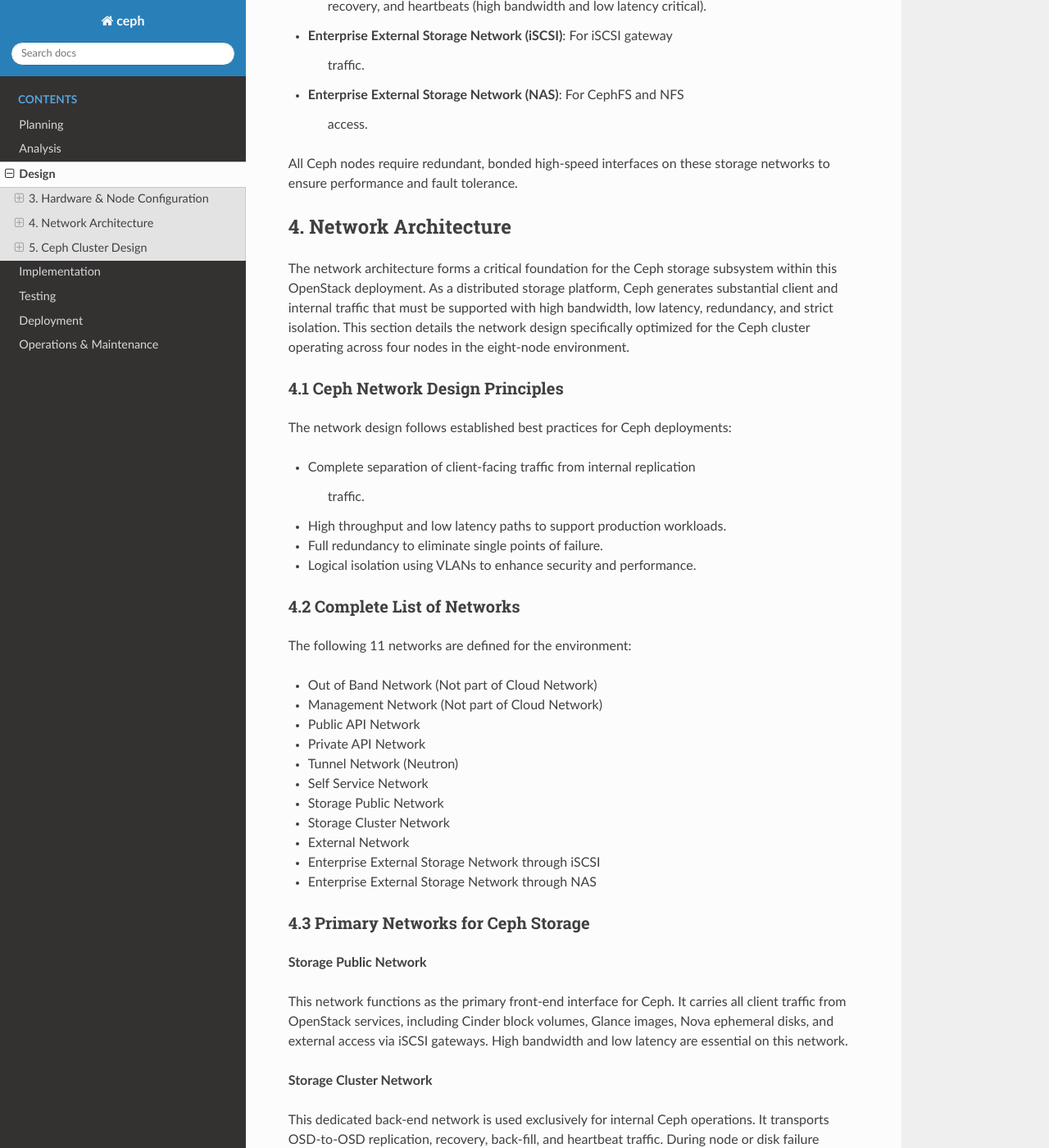
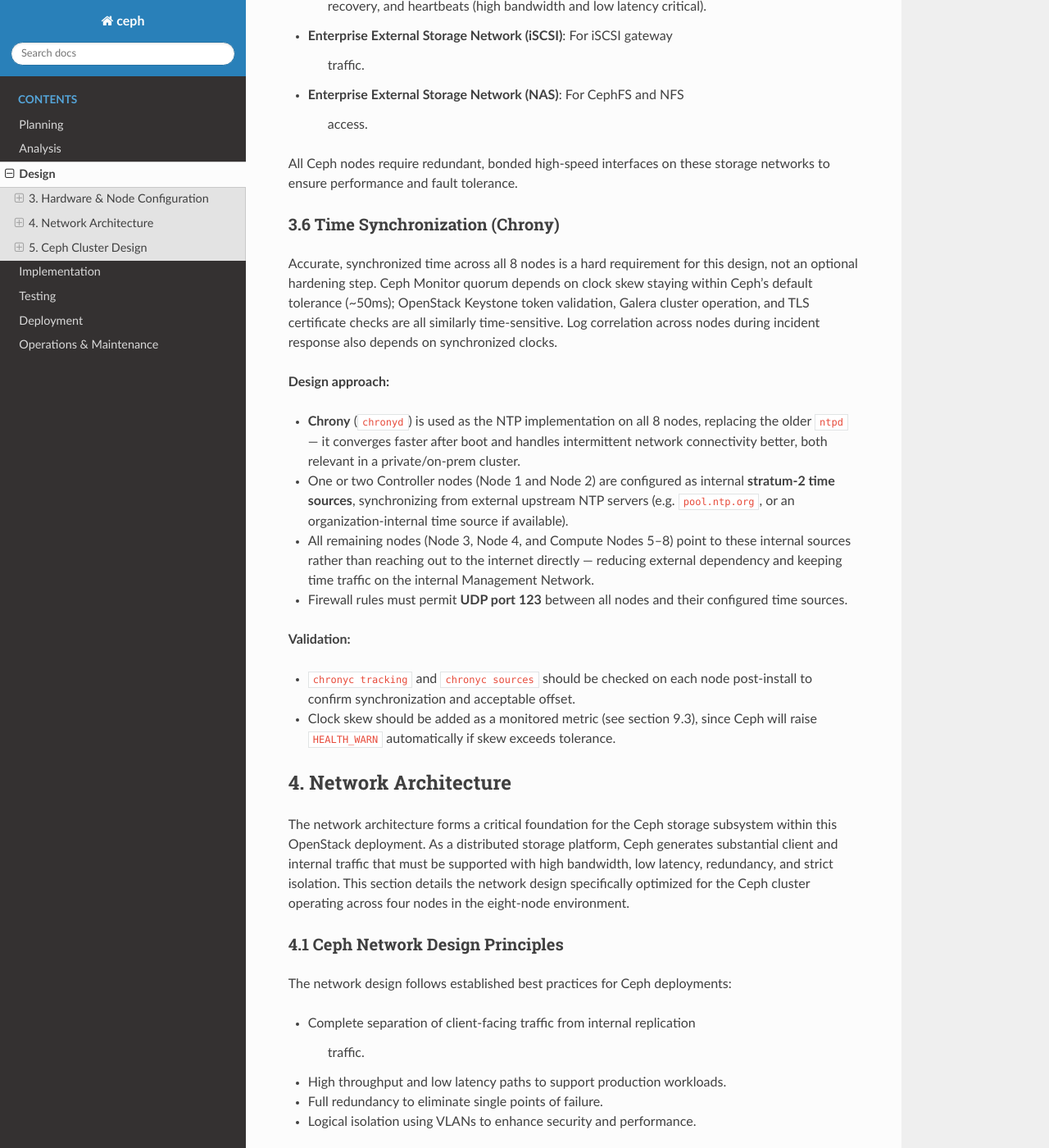
Before and after one commit to Venkatkbabu/ceph, a Sphinx documentation site: the page built from source/DESIGN.md, in a window 1280 px wide and 1400 px high, scrolled down 3591 px. Shown: the whole window at 82% size. Built offline with Sphinx 7.4.7 and the Read the Docs theme 3.1.0, drawn with Linux system fonts in a browser that asks for light colours.

Commit message:
Add Chrony time sync section
Added a section on time synchronization using Chrony, detailing its importance, configuration, and validation methods for all nodes.

```diff
--- a/source/DESIGN.md
+++ b/source/DESIGN.md
@@ -155,6 +155,39 @@
 
 All Ceph nodes require redundant, bonded high-speed interfaces on these
 storage networks to ensure performance and fault tolerance.
+
+### 3.6 Time Synchronization (Chrony)
+
+Accurate, synchronized time across all 8 nodes is a hard requirement for this
+design, not an optional hardening step. Ceph Monitor quorum depends on clock
+skew staying within Ceph's default tolerance (~50ms); OpenStack Keystone
+token validation, Galera cluster operation, and TLS certificate checks are
+all similarly time-sensitive. Log correlation across nodes during incident
+response also depends on synchronized clocks.
+
+**Design approach:**
+
+- **Chrony** (`chronyd`) is used as the NTP implementation on all 8 nodes,
+  replacing the older `ntpd` — it converges faster after boot and handles
+  intermittent network connectivity better, both relevant in a
+  private/on-prem cluster.
+- One or two Controller nodes (Node 1 and Node 2) are configured as internal
+  **stratum-2 time sources**, synchronizing from external upstream NTP
+  servers (e.g. `pool.ntp.org`, or an organization-internal time source if
+  available).
+- All remaining nodes (Node 3, Node 4, and Compute Nodes 5–8) point to these
+  internal sources rather than reaching out to the internet directly —
+  reducing external dependency and keeping time traffic on the internal
+  Management Network.
+- Firewall rules must permit **UDP port 123** between all nodes and their
+  configured time sources.
+
+**Validation:**
+
+- `chronyc tracking` and `chronyc sources` should be checked on each node
+  post-install to confirm synchronization and acceptable offset.
+- Clock skew should be added as a monitored metric (see section 9.3), since
+  Ceph will raise `HEALTH_WARN` automatically if skew exceeds tolerance.
 
 ## 4. Network Architecture
 
```
